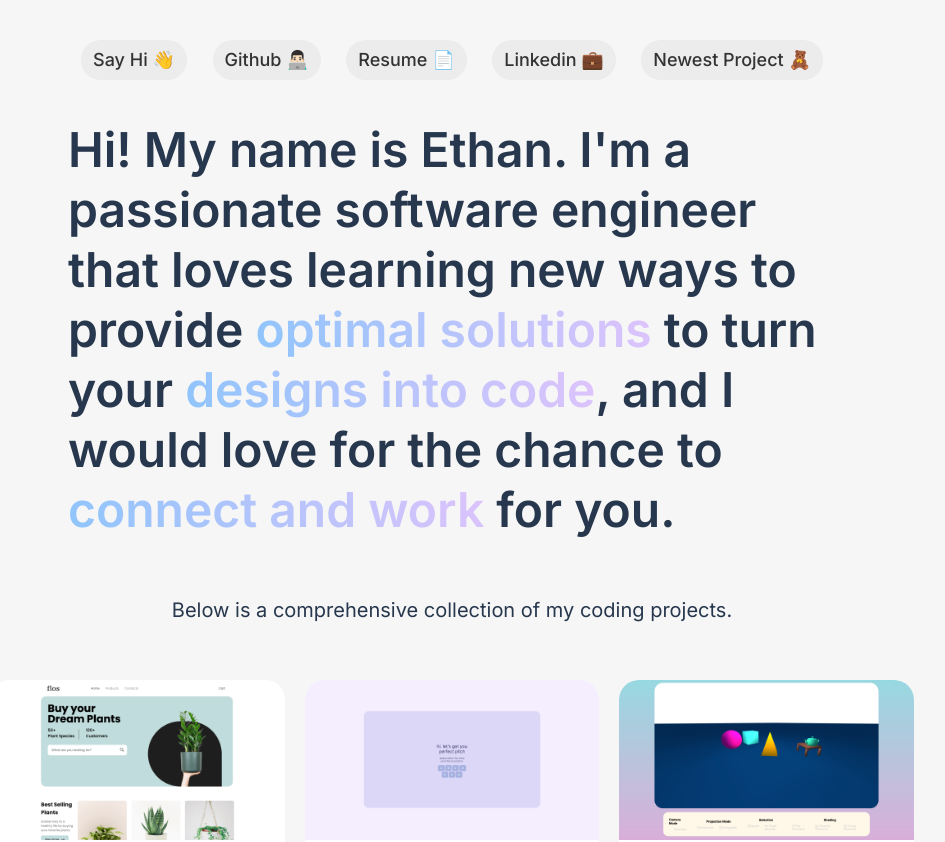
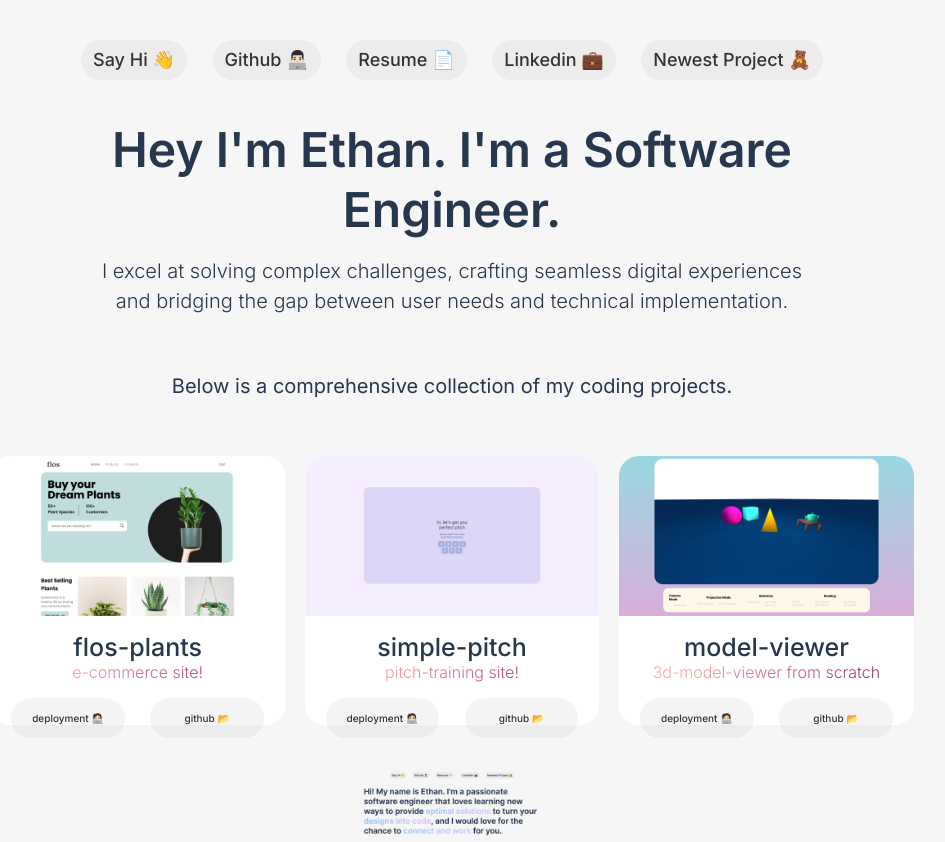
Before and after one commit to eykyu-dev/portfolio, a React (Vite) app: page / in a window 1280 px wide. Shown: the top 842 px of the page, without its empty margins (188-1133 px from the left). Built offline with nearby package versions, Linux system fonts and the light colour scheme.

Commit message:
changed title

```diff
--- a/src/components/CardShowcase.css
+++ b/src/components/CardShowcase.css
@@ -3,11 +3,12 @@
     flex-direction: column;
     justify-content: center;
     align-items: center;
+    gap: 5vh;
 }
 
 .cards-in-showcase-div{
     display: flex;
-    justify-content: center;
+    align-items: center;
     flex-direction: row;
     gap: 20px;
 }
--- a/src/components/CardShowcase.tsx
+++ b/src/components/CardShowcase.tsx
@@ -9,6 +9,9 @@ function CardShowcase() {
             <Card img='/pitcher.png' title='simple-pitch' titledate='pitch-training site!' button1='deployment 🧑🏻‍💻' button2='github 📂' href1='pitcher-inky.vercel.app/' href2='github.com/eykyu-dev/pitcher'/>
             <Card img='/model-viewer.png' title='model-viewer' titledate='3d-model-viewer from scratch' button1='deployment 🧑🏻‍💻' button2='github 📂' href1='model-viewer-eykyu-dev.vercel.app/' href2='github.com/eykyu-dev/model-viewer'/>
         </div>
+        <div className='cards-in-showcase-div'>
+            <Card img='/portfolio.png' title='portfolio-site' titledate='this site!' button1='deployment 🧑🏻‍💻' button2='github 📂' href1='flos-frontend.vercel.app/' href2='github.com/eykyu-dev/flos-frontend'/>
+        </div>
     </div>
   );
 }
--- a/src/components/Header.css
+++ b/src/components/Header.css
@@ -7,14 +7,13 @@
 .header.fade-in {
   display: flex;
   flex-direction: column;
-  align-items: center;
   opacity: 1;
 }
 
 
 .header-text {
   display: inline-block;
-  text-align: left;
+  text-align: center;
   font-family: Inter;
   font-size: 48px;
   font-weight: 600;
@@ -23,17 +22,22 @@
   color: #27374D;
 }
 
-.gradient-text {
-  background-color: #0093E9;
-  background-image: linear-gradient(160deg, #0093E9 0%, #80D0C7 100%);
-  background-clip: text;
-  -webkit-background-clip: text;
-  color: transparent;
+
+.header-intro {
+  display: inline-block;
+  text-align: center;
+  font-family: Inter;
+  font-size: 20px;
+  font-weight: 300;
+  line-height: 30px;
+  opacity: 1;
+  padding-top: 2vh;
+  color: #27374D;
 }
 
 .gradient-text-2 {
-  background-color: #8EC5FC;
-  background-image: linear-gradient(62deg, #8EC5FC 0%, #E0C3FC 100%);
+  background-color: #000000;
+  background-image: linear-gradient(315deg, #000000 0%, #414141 74%);
   background-clip: text;
   -webkit-background-clip: text;
   color: transparent;
--- a/src/components/Header.tsx
+++ b/src/components/Header.tsx
@@ -16,7 +16,10 @@ function Header() {
   return (
     <div className={`header ${fade ? 'fade-in' : ''}`}>
       <span className='header-text'>
-        Hi! My name is Ethan. I'm a passionate software engineer that loves learning new ways to provide <span className="gradient-text-2">optimal solutions</span> to turn your <span className="gradient-text-2">designs into code</span>, and I would love for the chance to <span className="gradient-text-2">connect and work </span>for you.
+        Hey I'm Ethan. I'm a Software Engineer.
+      </span>
+      <span className='header-intro'>
+      I excel at solving complex challenges, crafting seamless digital experiences <br></br>and bridging the gap between user needs and technical implementation.
       </span>
       <span className='showcase-text'>
         Below is a comprehensive collection of my coding projects.
```
Also changed, not shown: public/portfolio.png (added).
